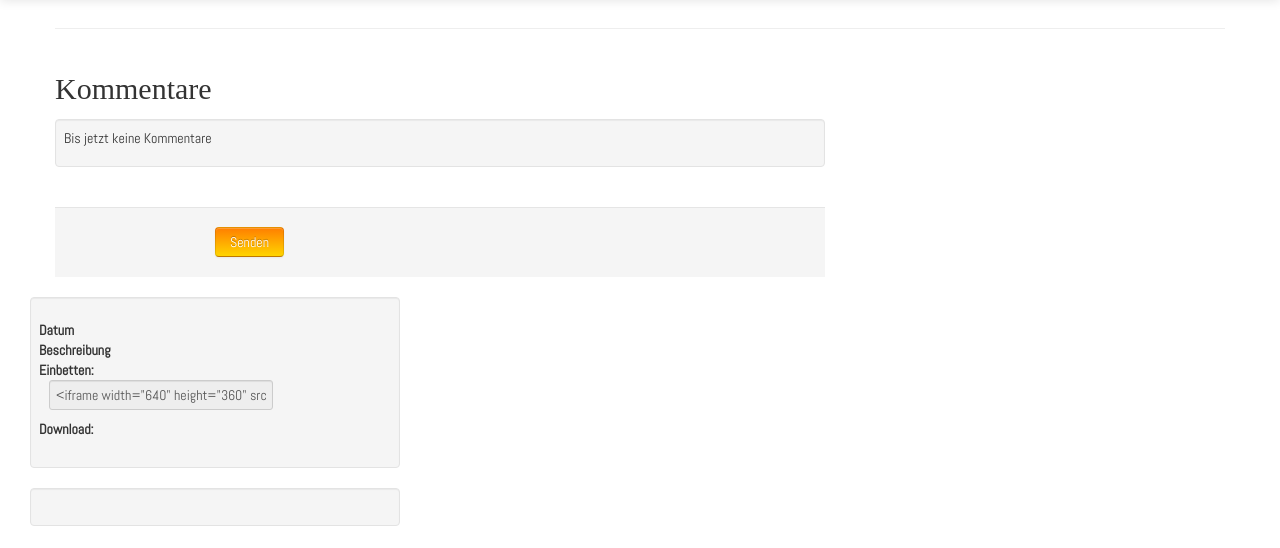
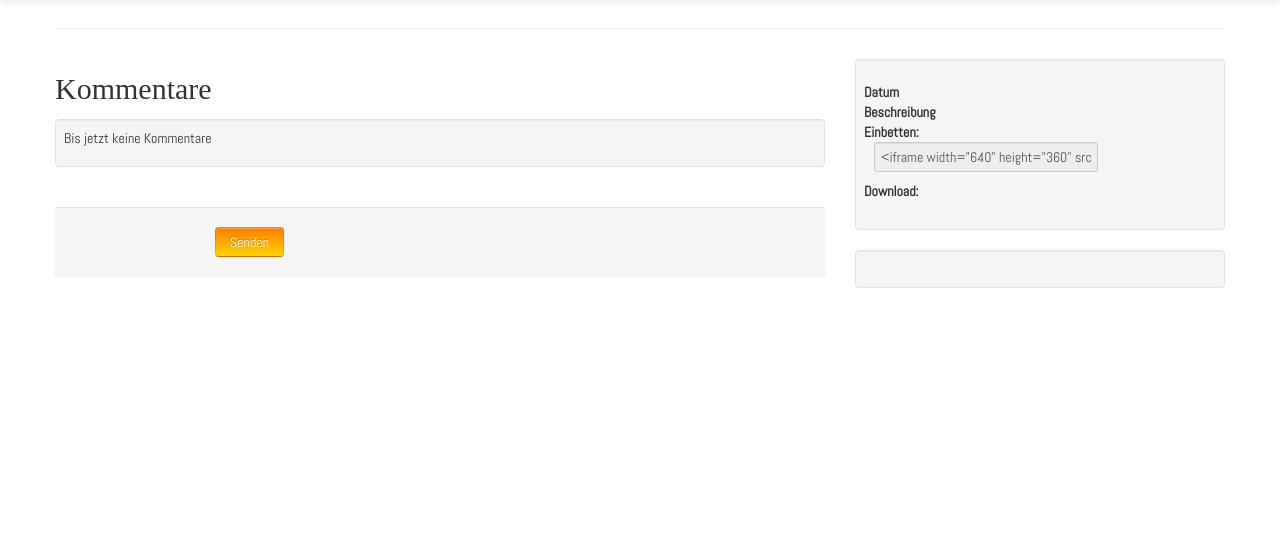
Before and after one commit to Piratenfraktion-Berlin/OwnTube, a Django app: template templates/videos/detail.html in a window 1280 px wide. Shown: the part 61-609 px from the top of the page. Run offline with Django 3.2, Linux system fonts and the light colour scheme; the template is opened without the code that fills it, so the values that code supplies are empty; some libraries are stand-ins or nearby versions; some web fonts are replaced.

Commit message:
Fixed that the sidebar of the detail view was in the wrong place

```diff
--- a/templates/videos/detail.html
+++ b/templates/videos/detail.html
@@ -11,6 +11,8 @@
 <div class="page-header">
 <h1>{{ video.title }}</h1>
 </div>
+<div class="row">
+<div class="span8">
   {% if video.kind == 0 %}
   <div class="row">
     <div class="span8">
@@ -50,7 +52,7 @@
 	        {% if video.mp3URL %}<source src="{{ video.mp3URL }}" type="audio/mp3" />{% endif %}
             {% if video.oggURL %}<source src="{{ video.oggURL }}" type="application/ogg" />{% endif %}
           </audio>'
-        <div>
+        </div>
       </div>
     </div>
   </div>
```
